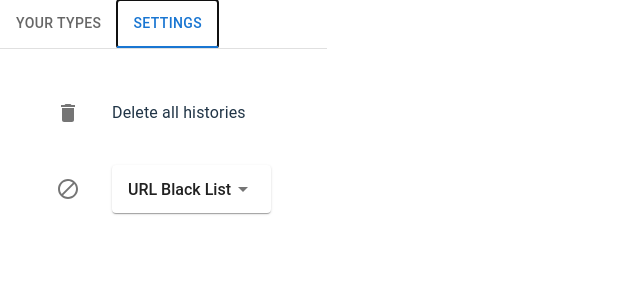
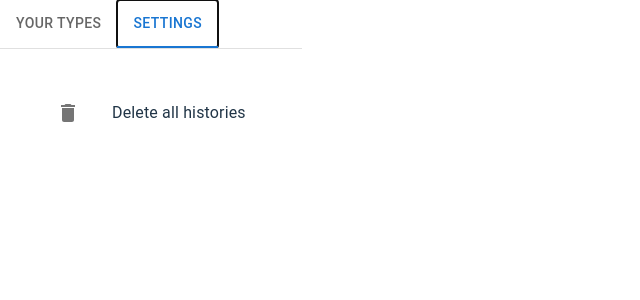
Before and after one commit to tatsuya-asami/save-your-type, a React (Vite) app: page / in a window 1280 px wide. Both pictures are taken after a click on the tab "SETTINGS". Shown: the top 300 px of the page, without its empty margins (0-640 px from the left). Built offline with nearby package versions, Linux system fonts and the light colour scheme; no server answers.

Commit message:
comment out UrlBlackList component in Settings for future reference

```diff
--- a/src/popup/Settings.tsx
+++ b/src/popup/Settings.tsx
@@ -1,14 +1,14 @@
 import List from "@mui/material/List";
 import Box from "@mui/material/Box";
 import { DeleteAllHistories } from "./DeleteAllHistories";
-import { UrlBlackList } from "./UrlBlackList";
+// import { UrlBlackList } from "./UrlBlackList";
 
 export const Settings: React.FC = () => {
   return (
     <Box width={"max-content"}>
       <List>
         <DeleteAllHistories />
-        <UrlBlackList />
+        {/* <UrlBlackList /> */}
       </List>
     </Box>
   );
```
